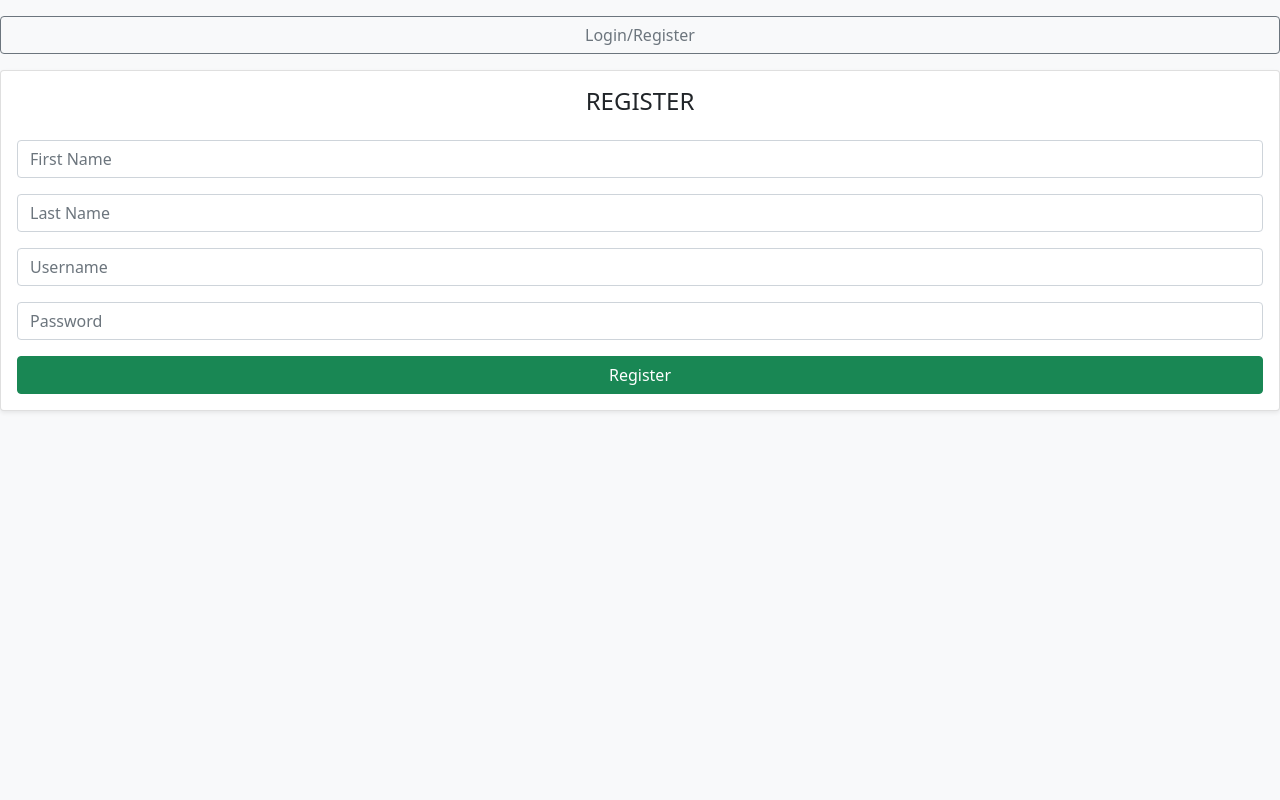
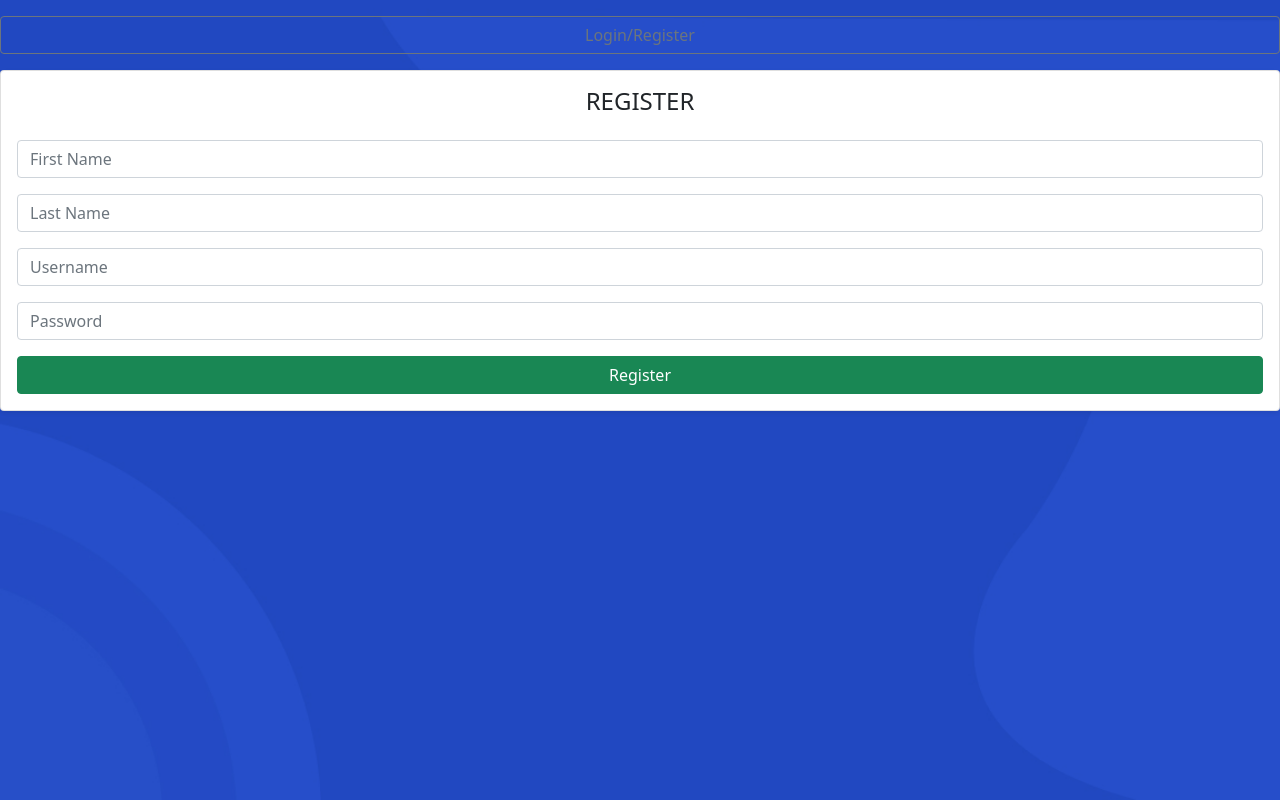
Before and after one commit to Contact-Manager-COP4331/Contact-Manager, a PHP site: page / in a window 1280 px wide. Run offline with PHP 8.4, Linux system fonts and the light colour scheme.

Commit message:
Update background

```diff
--- a/css/styles.css
+++ b/css/styles.css
@@ -1,3 +1,7 @@
 body {
 	background-color: #707070;
+	background-image: url('images/Dashboard_Login.jpg');
+  	background-size: cover;
+  	background-position: center;
+ 	background-repeat: no-repeat;
 }
```
